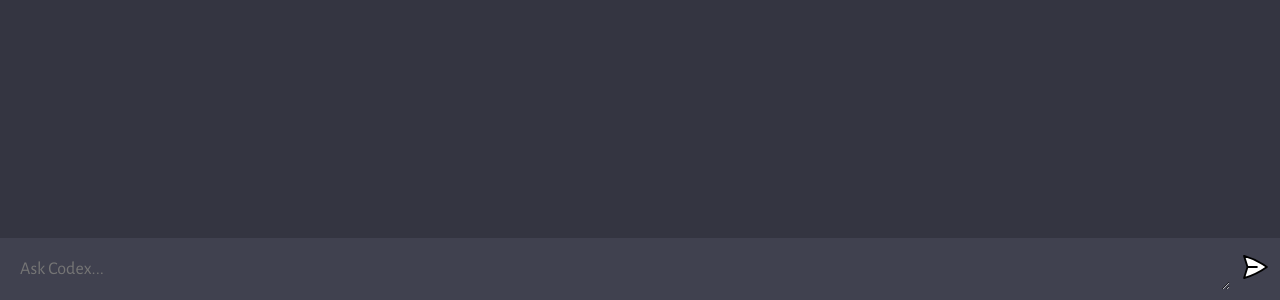
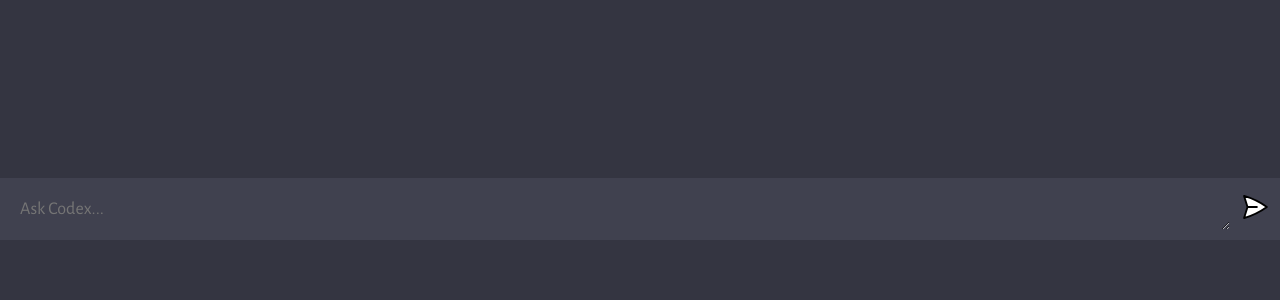
Before and after one commit to miguelaram2016/emf-codex, a website built with Vite: page client/index.html in a window 1280 px wide. Shown: the part 500-800 px from the top of the page. Built offline with nearby package versions, Linux system fonts and the light colour scheme.

Commit message:
Update style.css

```diff
--- a/client/style.css
+++ b/client/style.css
@@ -13,7 +13,7 @@ body {
 
 #app {
   width: 100vw;
-  height: calc(100vh - env(safe-area-inset-bottom));
+  height: calc(100vh - env(safe-area-inset-bottom) - 60px);
   background: #343541;
 
   display: flex;
```
